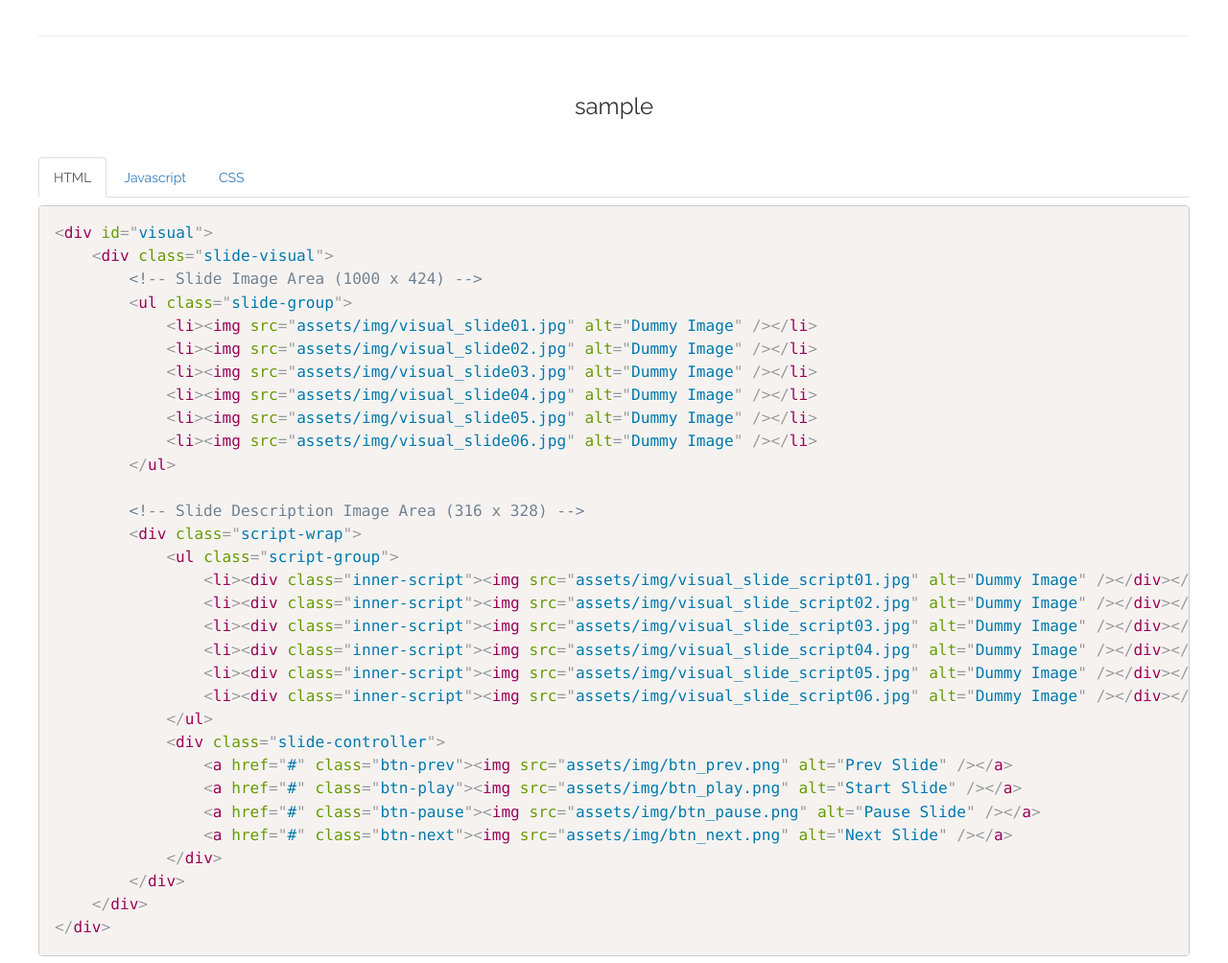
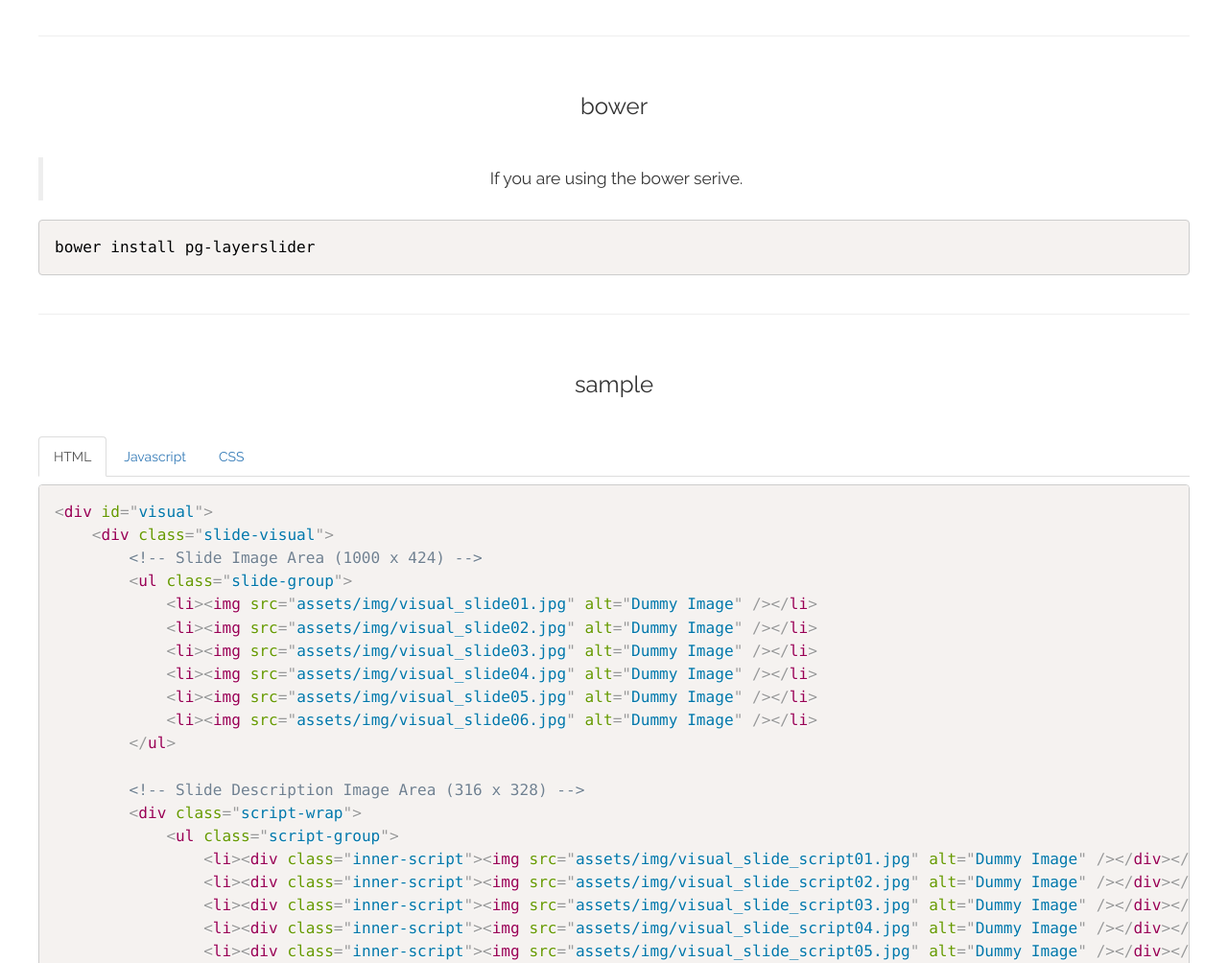
Before and after one commit to KennethanCeyer/parallax-slider, a website: page index.html in a window 1280 px wide. Shown: the part 1472-2476 px from the top of the page at 96% size. Drawn offline with Linux system fonts and the light colour scheme.

Commit message:
Update comment of bower on demo page.

```diff
--- a/index.html
+++ b/index.html
@@ -35,7 +35,7 @@
 			color: #333333;
 		}
 
-		#content, #sample {
+		.article {
 			width: 1200px;
 			margin: 0 auto;
 			margin-top: 40px;
@@ -45,16 +45,16 @@
 			text-align: center;
 		}
 
-		#content h3, #sample h3 {
+		.article h3 {
 			margin-bottom: 40px;
 		}
 
-		#content table {
+		.article table {
 			font-size: 115%;
 			text-align: left;
 		}
 
-		#sample pre {
+		.article pre {
 			font-size: 115%;
 		}
 	</style>
@@ -114,7 +114,7 @@
 				</div>
 			</div>
 		</div>
-		<div id="content">
+		<div id="content" class="article">
 			<h3>options</h3>
 			<table class="table table-striped table-hover">
 				<thead>
@@ -207,7 +207,12 @@
 				</tbody>
 			</table>
 		</div>
-		<div id="sample">
+		<div id="bower" class="article">
+			<h3>bower</h3>
+			<blockquote><p>If you are using the bower serive.</p></blockquote>
+			<pre><code class="language-bash">bower install pg-layerslider</code></pre>
+		</div>
+		<div id="sample" class="article">
 			<h3>sample</h3>
 			<ul class="nav nav-tabs tab">
 				<li role="presentation" class="active"><a href="#html" data-toggle="tab" aria-controls="html">HTML</a></li>
```
